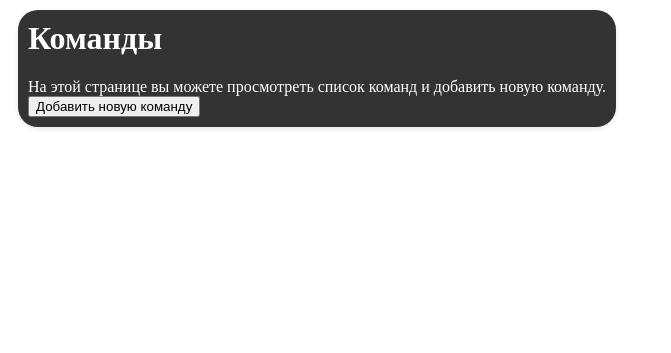
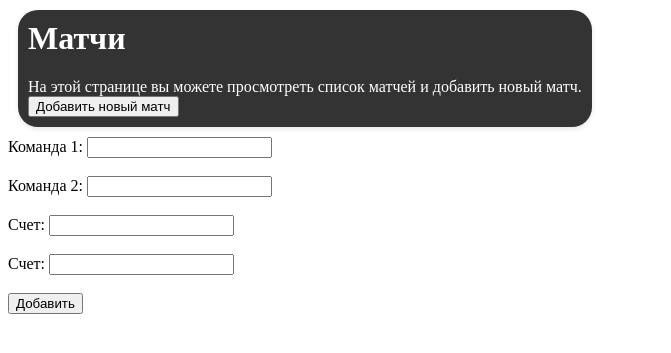
Before and after one commit to TpaBoXak/python_TW, a Flask app: page /add_match in a window 1280 px wide. Shown: the part 86-439 px from the top of the page, without its empty margins (0-671 px from the left). Run offline with Flask 3, Linux system fonts and the light colour scheme.

Commit message:
Add create match

```diff
--- a/tabel/match.py
+++ b/tabel/match.py
@@ -17,5 +17,6 @@ class Match(Base):
     __tablename__ = "matches"
 
     id: Mapped[int] = mapped_column(primary_key=True)
-    score: Mapped[str] = mapped_column(String(30), nullable=False)
+    points_team_1: Mapped[int] = mapped_column(String(30), unique=True)
+    points_team_2: Mapped[int]
     teams: Mapped[list["Team"]] = relationship(back_populates="matches", secondary=match_team)
--- a/web_interface/app.py
+++ b/web_interface/app.py
@@ -20,12 +20,33 @@ app = Flask(__name__)
 @app.route("/")
 @app.route("/matches")
 def matches():
-    return render_template("matches.html")
+    with Session(engine) as session:
+        matches_list = db_manager.get_matches(session=session)
+        return render_template("matches.html", matches=matches_list)
 
 
-@app.route("/add_match")
+@app.route("/add_match", methods=["POST", "GET"])
 def add_match():
-    return render_template("teams.html")
+    with Session(engine) as session:
+        if request.method == "POST":
+            team_name_1 = request.form["team_1"]
+            team_name_2 = request.form["team_2"]
+            points_team_1 = request.form["points_team_1"]
+            points_team_2 = request.form["points_team_2"]
+            try:
+                points_team_1 = int(points_team_1)
+                points_team_2 = int(points_team_2)
+            except:
+                return "Ошибка входных данных"
+
+            res = db_manager.create_match(session=session, points_team_1=points_team_1, points_team_2=points_team_2,
+                                          team_name_1=team_name_1, team_name_2=team_name_2)
+            if res:
+                return render_template("add_player.html")
+            else:
+                return "Ошибка входных данных"
+        else:
+            return render_template("add_match.html")
 
 
 @app.route("/match/<int:id>")
@@ -98,11 +119,12 @@ def team(id):
 
 
 # db_manager.create_bd()
-# db_manager.create_player("Hearlod", None)
-# db_manager.create_player("Bob", None)
-# db_manager.create_player("Steave", None)
-# db_manager.create_player("John", None)
-# db_manager.create_player("Pop", None)
+# with Session(engine) as session:
+#     db_manager.create_player(player_name="Hearlod", team_name=None, session=session)
+#     db_manager.create_player(player_name="Bob", team_name=None, session=session)
+#     db_manager.create_player(player_name="Steave", team_name=None, session=session)
+#     db_manager.create_player(player_name="John", team_name=None, session=session)
+#     db_manager.create_player(player_name="Pop", team_name=None, session=session)
 
 
 if __name__ == "__main__":
--- a/web_interface/templates/add_match.html
+++ b/web_interface/templates/add_match.html
@@ -1,10 +1,22 @@
-<!DOCTYPE html>
-<html lang="en">
-<head>
-    <meta charset="UTF-8">
-    <title>Title</title>
-</head>
-<body>
+{% extends 'base.html' %}
 
-</body>
-</html>
+{% block title %}Матчи{% endblock %}
+
+{% block content %}
+  <div>
+    <h1>Матчи</h1>
+    <p>На этой странице вы можете просмотреть список матчей и добавить новый матч.</p>
+    <button class="btn-add" onclick="window.location.href = '/add_match'">Добавить новый матч</button>
+  </div>
+  <form action="/add_match" method="POST">
+   <label for="team_1">Команда 1:</label>
+   <input type="text" id="team_1" name="team_1"><br><br>
+   <label for="team_1">Команда 2:</label>
+   <input type="text" id="team_2" name="team_2"><br><br>
+   <label for="points_team_1">Счет:</label>
+   <input type="text" id="points_team_1" name="points_team_1"><br><br>
+   <label for="points_team_2">Счет:</label>
+   <input type="text" id="points_team_2" name="points_team_2"><br><br>
+   <input type="submit" value="Добавить">
+  </form>
+{% endblock %}
--- a/web_interface/templates/add_team.html
+++ b/web_interface/templates/add_team.html
@@ -6,7 +6,7 @@
   <div>
     <h1>Команды</h1>
     <p>На этой странице вы можете просмотреть список команд и добавить новую команду.</p>
-    <button class="btn-add" onclick="window.location.href = '/add_player'">Добавить новую комнду</button>
+    <button class="btn-add" onclick="window.location.href = '/add_team'">Добавить новую комнду</button>
   </div>
   <form action="/add_team" method="POST">
    <label for="team_name">Команда:</label>
--- a/web_interface/templates/matches.html
+++ b/web_interface/templates/matches.html
@@ -11,8 +11,8 @@
   <ul>
     {% for match in matches %}
     <li>
-      <h2>{{ match[1] }} vs {{ match[2] }}</h2>
-      <p>Итоговый счет: {{ match[3] }}</p>
+      <h2>{{ match.teams[0].team_name }} vs {{ match.teams[1].team_name  }}</h2>
+      <p>Итоговый счет: {{ match.points_team_1 }} : {{match.points_team_2}}</p>
       <button class="btn-edit">Редактировать</button>
       <button class="btn-delete">Удалить</button>
     </li>
```
Also changed, not shown: work_with_data/db_manager.py (+24 -8 lines).
